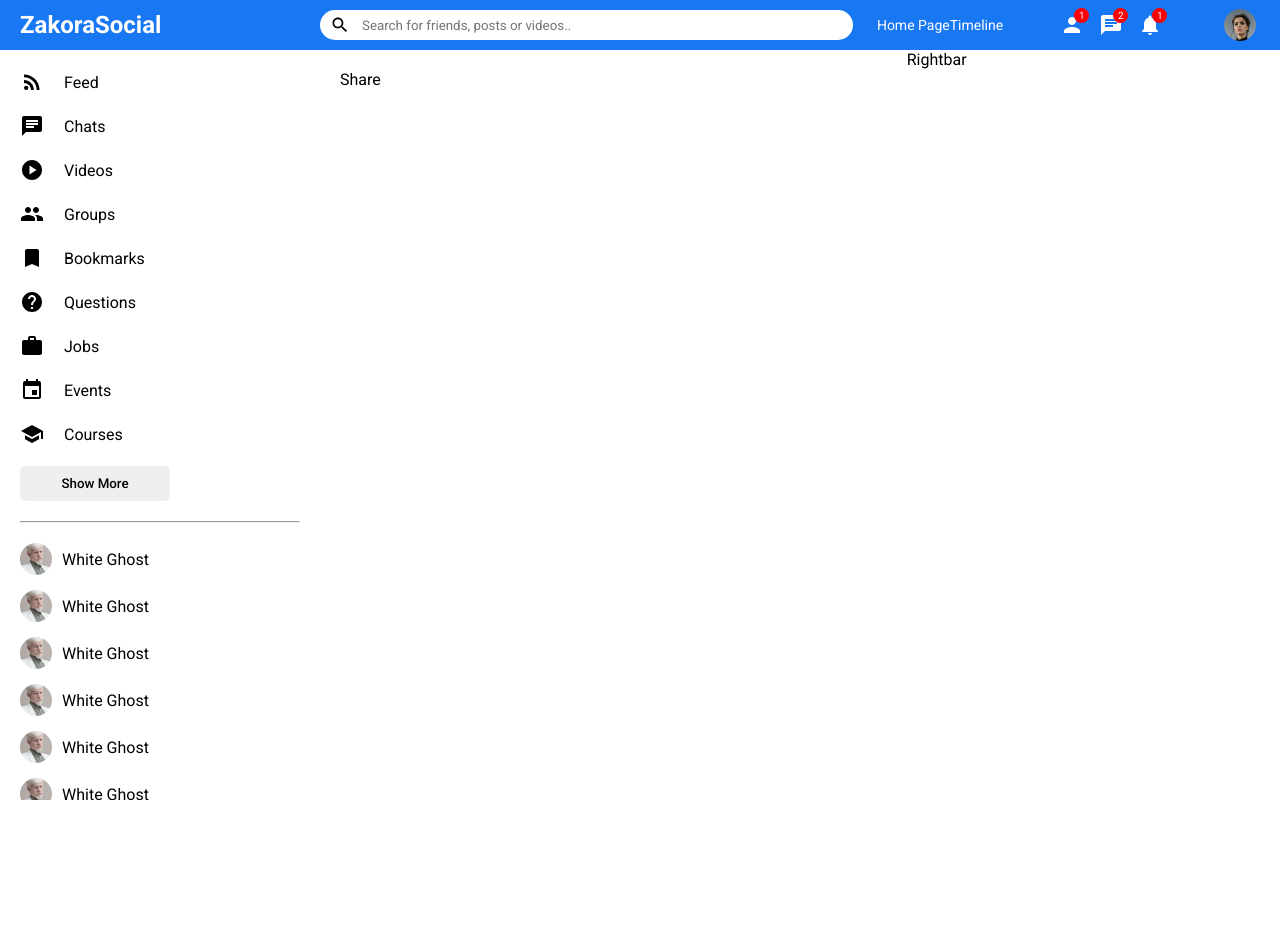
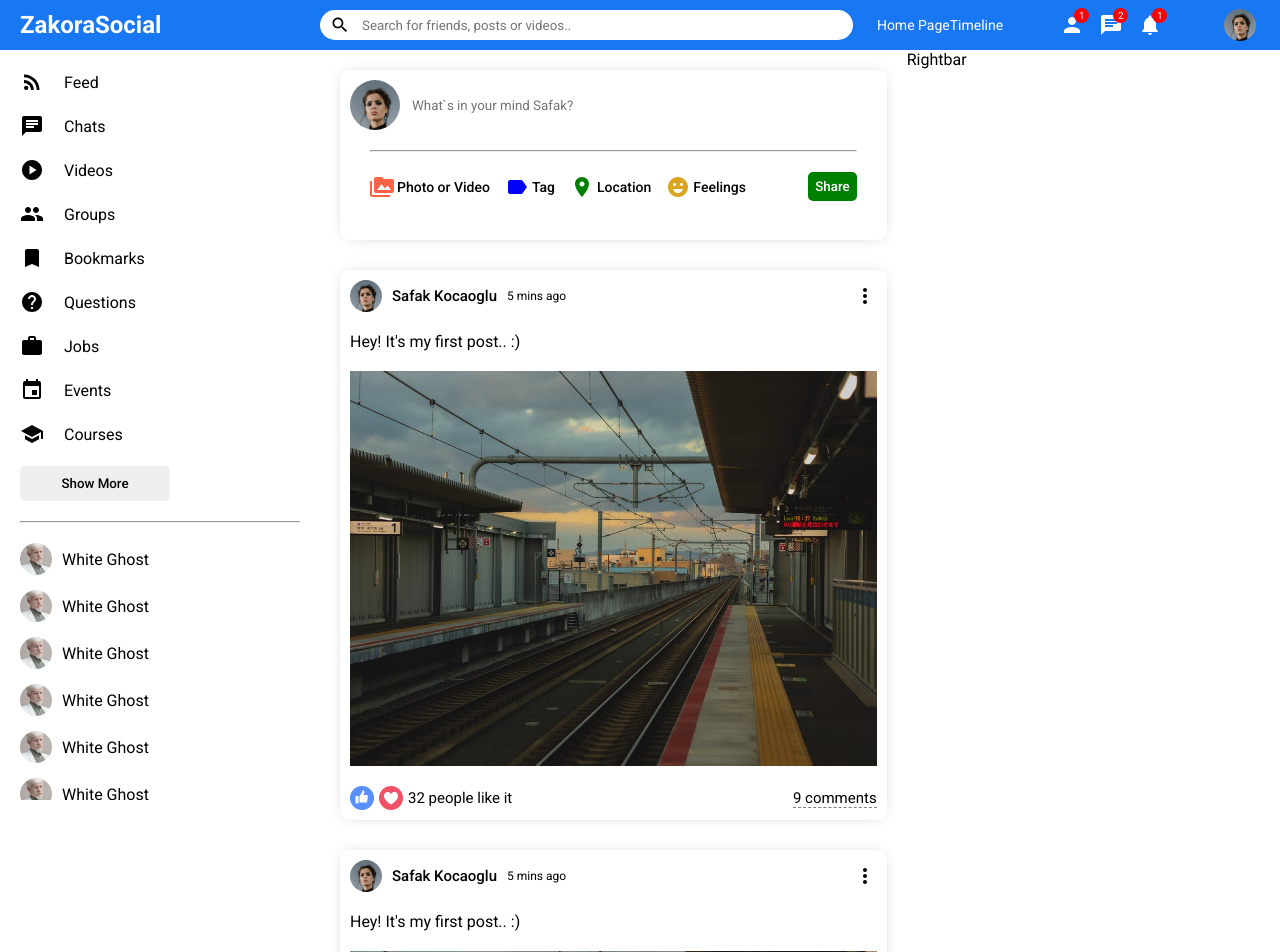
Before and after one commit to Azkaazeem/SOCIAL_MEDIA_APP_FRONTEND, a React (Vite) app: page / in a window 1280 px wide. Shown: the top 952 px of the page. Before the commit the page ends 800 px from the top, so only its background shows below. Built offline with nearby package versions, Linux system fonts and the light colour scheme.

Commit message:
feed section done

```diff
--- a/index.html
+++ b/index.html
@@ -4,7 +4,7 @@
     <meta name="viewport" content="width=device-width, initial-scale=1.0" />
     <title>Zakora Connection</title>
     <link href="https://fonts.googleapis.com/css2?family=Montserrat:ital,wght@0,100..900;1,100..900&family=Roboto:ital,wght@0,100..900;1,100..900&display=swap" rel="stylesheet">
-    <link rel="stylesheet" href="./public/style.css">
+    <link rel="stylesheet" href="/style.css">
   </head>
   <body>
     <div id="root"></div>
--- a/src/components/feed/Feed.jsx
+++ b/src/components/feed/Feed.jsx
@@ -1,4 +1,5 @@
 import Share from "../share/Share"
+import Post from "../post/Post"
 import "./feed.css"
 
 const Feed = () => {
@@ -6,6 +7,15 @@
     <div className="feed">
       <div className="feedWrapper">
         <Share />
+        <Post />
+        <Post />
+        <Post />
+        <Post />
+        <Post />
+        <Post />
+        <Post />
+        <Post />
+        <Post />
       </div>
     </div>
   )
--- /dev/null
+++ b/src/components/post/Post.jsx
@@ -0,0 +1,40 @@
+import './post.css'
+import { MoreVert } from '@mui/icons-material';
+
+const Post = () => {
+  return (
+    <div className='post'>
+      <div className="postWrapper">
+        <div className="postTop">
+          <div className="postTopLeft">
+            <img src="/assets/person/1.jpeg" alt="" className="postProfileImg" />
+            <div className="postUsername">Safak Kocaoglu</div>
+            <div className="postDate">5 mins ago</div>
+          </div>
+          <div className="postTopRight">
+            <MoreVert />
+          </div>
+        </div>
+
+        <div className="postCenter">
+          <div className="postText">Hey! It's my first post.. :)</div>
+          <img src="assets/post/1.jpeg" alt="" className="postImg" />
+        </div>
+
+        <div className="postBottom">
+          <div className="postBottomLeft">
+            <img src="assets/like.png" alt="" className="likeIcon" />
+            <img src="assets/heart.png" alt="" className="likeIcon" />
+            <span className='postLikeCounter'>32 people like it</span>
+          </div>
+
+          <div className="postBottomRight">
+            <span className="postCommentText">9 comments</span>
+          </div>
+        </div>
+      </div>
+    </div>
+  )
+}
+
+export default Post;
--- /dev/null
+++ b/src/components/post/post.css
@@ -0,0 +1,78 @@
+.post {
+    width: 100%;
+    border-radius: 10px;
+    -webkit-box-shadow: 0px 0px 15px -8px rgba(66, 66, 66, 0.63);
+    box-shadow: 0px 0px 15px -8px rgba(66, 66, 66, 0.63);
+    margin: 30px 0;
+}
+
+.postWrapper {
+    padding: 10px;
+}
+
+.postTop {
+    display: flex;
+    align-items: center;
+    justify-content: space-between;
+}
+
+.postTopLeft {
+    display: flex;
+    align-items: center;
+}
+
+.postProfileImg {
+    width: 32px;
+    height: 32px;
+    border-radius: 50%;
+    object-fit: cover;
+}
+
+.postUsername {
+    font-size: 15px;
+    font-weight: 500;
+    margin: 0 10px;
+}
+
+.postDate {
+    font-size: 12px;
+}
+
+.postCenter {
+    margin: 20px 0;
+}
+
+.postImg {
+    margin-top: 20px;
+    width: 100%;
+    max-height: 500px;
+    object-fit: contain;
+}
+
+.postBottom {
+    display: flex;
+    align-items: center;
+    justify-content: space-between;
+}
+
+.postBottomLeft {
+    display: flex;
+    align-items: center;
+}
+
+.likeIcon {
+    width: 24px;
+    height: 24px;
+    margin-right: 5px;
+    cursor: pointer;
+}
+
+.postLikeCounter {
+    font-size: 15px;
+}
+
+.postCommentText {
+    cursor: pointer;
+    border-bottom: 1px dashed gray;
+    font-size: 15px;
+}
--- a/src/components/share/Share.jsx
+++ b/src/components/share/Share.jsx
@@ -1,9 +1,43 @@
-import "./share.css"
+import "./share.css";
+import { PermMedia, Label, Room, EmojiEmotions } from "@mui/icons-material"
 
 const Share = () => {
   return (
-    <div>Share</div>
+    <div className="share">
+        <div className="shareWrapper">
+            <div className="shareTop">
+                <img className="shareProfileImg" src="/assets/person/1.jpeg" alt=""/>
+                <input type="text" placeholder="What`s in your mind Safak?" className="shareInput"/>
+            </div>
+            <hr className="shareHr"/>
+            <div className="shareBottom">
+                <div className="shareOptions">
+                    <div className="shareOption">
+                        <PermMedia htmlColor="tomato" className="shareIcon"/>
+                        <span className="shareOptionText">Photo or Video</span>
+                    </div>
+
+                    <div className="shareOption">
+                        <Label htmlColor="blue" className="shareIcon"/>
+                        <span className="shareOptionText">Tag</span>
+                    </div>
+
+                    <div className="shareOption">
+                        <Room htmlColor="green" className="shareIcon"/>
+                        <span className="shareOptionText">Location</span>
+                    </div>
+
+                    <div className="shareOption">
+                        <EmojiEmotions htmlColor="goldenrod" className="shareIcon"/>
+                        <span className="shareOptionText">Feelings</span>
+                    </div>
+                </div>
+                <button className="shareButton">Share</button>
+            </div>
+        </div>
+
+    </div>
   )
 }
 
-export default Share
+export default Share;
--- a/src/components/share/share.css
+++ b/src/components/share/share.css
@@ -0,0 +1,77 @@
+.share {
+    width: 100%;
+    height: 170px;
+    border-radius: 10px;
+    -webkit-box-shadow: 0px 0px 15px -8px rgba(66, 66, 66, 0.63);
+    box-shadow: 0px 0px 15px -8px rgba(66, 66, 66, 0.63);
+}
+
+.shareWrapper {
+    padding: 10px;
+}
+
+.shareTop {
+    display: flex;
+    align-items: center;
+}
+
+.shareProfileImg {
+    width: 50px;
+    height: 50px;
+    border-radius: 50%;
+    object-fit: cover;
+    margin-right: 10px;
+}
+
+.shareInput {
+    border: none;
+    width: 80%;
+}
+
+.shareInput:focus {
+    outline: none;
+}
+
+.shareHr {
+    margin: 20px;
+}
+
+.shareBottom {
+    display: flex;
+    align-items: center;
+    justify-content: space-between;
+}
+
+.shareOptions {
+    display: flex;
+    margin-left: 20px;
+}
+
+.shareOption {
+    display: flex;
+    align-items: center;
+    margin-right: 15px;
+    cursor: pointer;
+}
+
+.shareIcon {
+    font-size: 18px;
+    margin-right: 3px;
+
+}
+
+.shareOptionText {
+    font-size: 14px;
+    font-weight: 500;
+}
+
+.shareButton {
+    border: none;
+    padding: 7px;
+    border-radius: 5px;
+    background-color: green;
+    font-weight: 500;
+    margin-right: 20px;
+    color: white;
+    cursor: pointer;
+}
```
